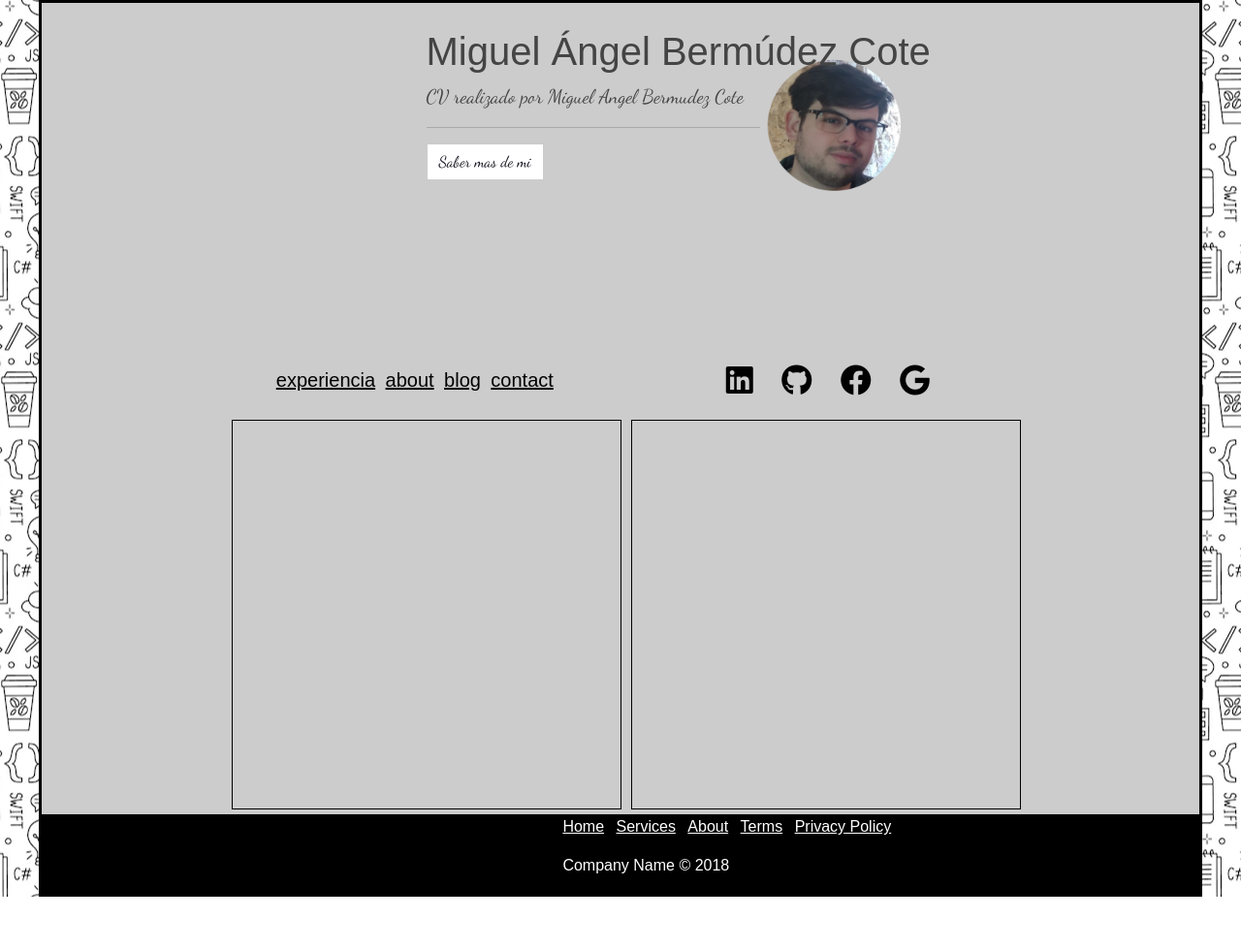
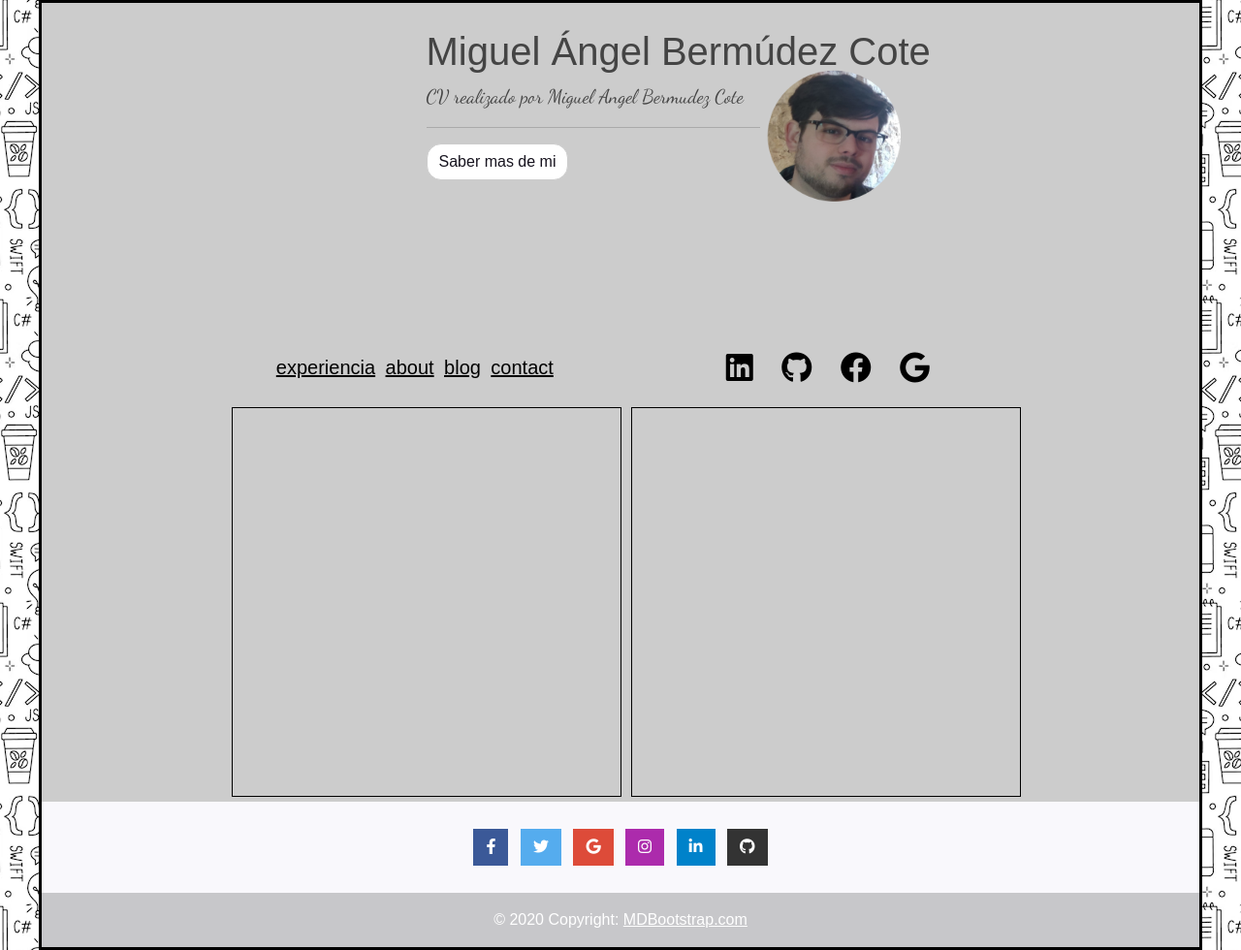
Before and after one commit to MiguelAngelBermudez-dev/CV, a plain HTML site: page cv.html in a window 1280 px wide. Shown: the whole page at 97% size. Before the commit the page ends 925 px from the top, so only its background shows below. Drawn offline with nearby package versions, Linux system fonts and the light colour scheme.

Commit message:
mejoras cv

```diff
--- a/css/styles.css
+++ b/css/styles.css
@@ -55,8 +55,12 @@ body {
 .img {
     margin-right: 5%;
     float: right;
-    margin-top: -5.5%;
+    margin-top: -3.5%;
     background-color: rgba(255, 255, 255, 0);
+}
+
+button {
+    border-radius: 15px;
 }
 
 .yo {
@@ -71,9 +75,11 @@ body {
 }
 
 #container-menu {
+
     display: flex;
     justify-content: center;
     align-items: center;
+    margin-top: -2%;
 }
 
 .menu {
@@ -155,10 +161,3 @@ body {
 .lista-desordenada {
     margin-left: 45%;
 }
-
-footer ul,
-footer a,
-footer p {
-    color: #fff;
-
-}
--- a/cv.html
+++ b/cv.html
@@ -33,9 +33,9 @@
                 <hr class="my-2">
                 <p ng-hide="isTextHidden"><span ng-bind="firstName"></span></p>
 
-                   <button  type="button" class="btn btn-secondary lead" data-container="body" data-toggle="popover" data-placement="bottom" data-content="Vivamus sagittis lacus vel augue laoreet rutrum faucibus." ng-click="firstName='En esta pagina practicare con varios estilos para todo tipo de etiquetas ya sea de texto, fuentes,
+                   <button  type="button" class="btn btn-secondary " data-container="body" data-toggle="popover" data-placement="bottom" data-content="Vivamus sagittis lacus vel augue laoreet rutrum faucibus." ng-click="isTextHidden = !isTextHidden; firstName='En esta pagina practicare con varios estilos para todo tipo de etiquetas ya sea de texto, fuentes,
                    colores, cuerpos de las paginas
-                   y muchas mnas estilos. Esto es un texto de ejemplo al que aplicare varios estilos.'; isTextHidden = !isTextHidden;">
+                   y muchas mnas estilos. Esto es un texto de ejemplo al que aplicare varios estilos.'">
                    Saber mas de mi
                    </button>
 
@@ -58,7 +58,7 @@
 
             <div class="social">
                 <a href=""><i class="fa-brands fa-linkedin"></i></a>
-                <a href="https://github.com/MiguelAngel-de?tab=repositories" target="_blank"><i
+                <a href="https://github.com/MiguelAngelBermudez-dev" target="_blank"><i
                         class="fa-brands fa-github"></i></a>
                 <a href="#"><i class="fa-brands fa-facebook"></i></a>
                 <a href="https://mail.google.com/mail/u/1/#inbox?compose=GTvVlcSHxjbXHZxkllVjHxbKBsNlHLgxXsztRZKnFRwZnnzMhFTspzPWqXQCTWcQhBmmKLJSxlbSB"
@@ -85,30 +85,75 @@
         <div class="clearfix">
 
         </div>
-        <div class="footer-basic">
+        <footer class="bg-light text-center text-white">
+            <!-- Grid container -->
+            <div class="container p-4 pb-0">
+              <!-- Section: Social media -->
+              <section class="mb-4">
+                <!-- Facebook -->
+                <a
+                  class="btn text-white btn-floating m-1"
+                  style="background-color: #3b5998;"
+                  href="#!"
+                  role="button"
+                  ><i class="fab fa-facebook-f"></i
+                ></a>
 
-            <footer>
-                <div class="social"><a href="#"><i class="icon ion-social-instagram"></i></a><a href="#"><i
-                            class="icon ion-social-snapchat"></i></a><a href="#"><i
-                            class="icon ion-social-twitter"></i></a><a href="#"><i
-                            class="icon ion-social-facebook"></i></a>
-                </div>
-                <div class="lista-desordenada">
-                    <ul class="list-inline">
-                        <li class="list-inline-item"><a href="#">Home</a></li>
-                        <li class="list-inline-item"><a href="#">Services</a></li>
-                        <li class="list-inline-item"><a href="#">About</a></li>
-                        <li class="list-inline-item"><a href="#">Terms</a></li>
-                        <li class="list-inline-item"><a href="#">Privacy Policy</a></li>
-                    </ul>
-                    <p class="copyright">Company Name © 2018</p>
-                </div>
+                <!-- Twitter -->
+                <a
+                  class="btn text-white btn-floating m-1"
+                  style="background-color: #55acee;"
+                  href="#!"
+                  role="button"
+                  ><i class="fab fa-twitter"></i
+                ></a>
 
+                <!-- Google -->
+                <a
+                  class="btn text-white btn-floating m-1"
+                  style="background-color: #dd4b39;"
+                  href="#!"
+                  role="button"
+                  ><i class="fab fa-google"></i
+                ></a>
 
+                <!-- Instagram -->
+                <a
+                  class="btn text-white btn-floating m-1"
+                  style="background-color: #ac2bac;"
+                  href="#!"
+                  role="button"
+                  ><i class="fab fa-instagram"></i
+                ></a>
 
-            </footer>
-        </div>
+                <!-- Linkedin -->
+                <a
+                  class="btn text-white btn-floating m-1"
+                  style="background-color: #0082ca;"
+                  href="#!"
+                  role="button"
+                  ><i class="fab fa-linkedin-in"></i
+                ></a>
+                <!-- Github -->
+                <a
+                  class="btn text-white btn-floating m-1"
+                  style="background-color: #333333;"
+                  href="#!"
+                  role="button"
+                  ><i class="fab fa-github"></i
+                ></a>
+              </section>
+              <!-- Section: Social media -->
+            </div>
+            <!-- Grid container -->
 
+            <!-- Copyright -->
+            <div class="text-center p-3" style="background-color: rgba(0, 0, 0, 0.2);">
+              © 2020 Copyright:
+              <a class="text-white" href="https://mdbootstrap.com/">MDBootstrap.com</a>
+            </div>
+            <!-- Copyright -->
+          </footer>
     </div>
 </body>
 
```
